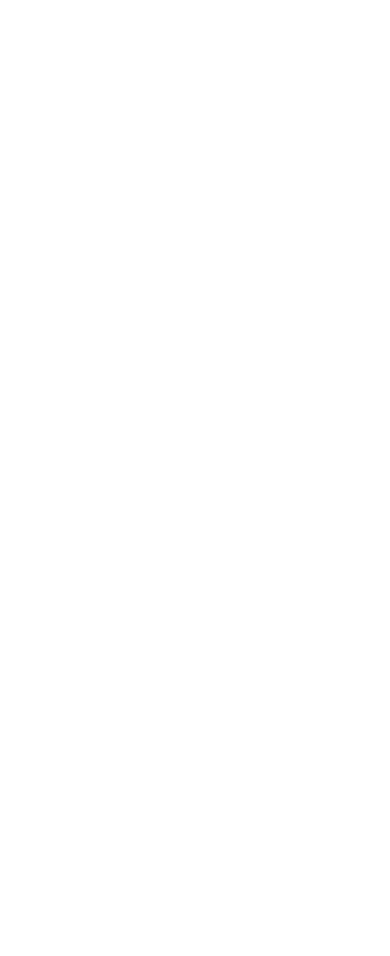
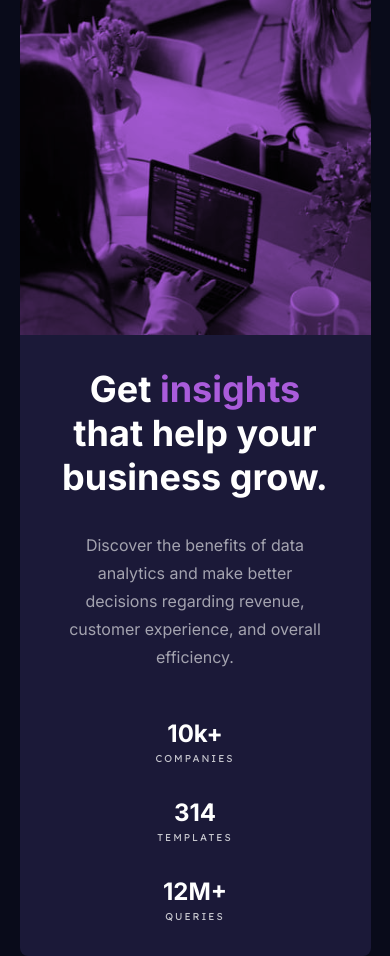
Before and after one commit to aluizamendes/frontendmentor-challenges, a plain HTML site: page index.html in a window 390 px wide. Before the commit the page ends 844 px from the top, so only its background shows below. Drawn offline with Linux system fonts and the light colour scheme.

Commit message:
finished

```diff
--- a/index.html
+++ b/index.html
@@ -11,6 +11,30 @@
   <title>Card component</title>
 </head>
 <body>
+  <div class="wrapper">
+    <div class="grid-container">
+      <div class="left-content">
+        <h1>Get <span class="highlight-txt">insights</span> that help your business grow.</h1>
+        <p>Discover the benefits of data analytics and make better decisions regarding revenue, customer experience, and overall efficiency.</p>
+        <div class="stats-container-flex">
+          <div class="stats-item">
+            <h3>10k+</h3>
+            <span>Companies</span>
+          </div>
+          <div class="stats-item">
+            <h3>314</h3>
+            <span>Templates</span>
+          </div>
+          <div class="stats-item">
+            <h3>12M+</h3>
+            <span>Queries</span>
+          </div>
+        </div>
+      </div>
+      <div class="right-content"></div>
+      </div>
+    </div>
+  </div>
 
 </body>
 </html>
--- a/style.css
+++ b/style.css
@@ -16,3 +16,123 @@
 font-family: 'Inter', sans-serif;
 font-family: 'Lexend Deca', sans-serif;
 */
+
+body {
+  background-color: var(--clr-dark-blue);
+  color: white;
+  height: 100vh;
+  display: flex;
+  align-items: center;
+}
+
+.wrapper {
+  margin-inline: auto;
+  width: min(90%, 1080px);
+}
+
+.grid-container {
+  display: grid;
+  grid-template-columns: repeat(2, 1fr);
+  background-color: var(--clr-dark-desaturated-blue);
+  border-radius: 8px;
+}
+
+/*
+=================
+Left content area
+=================
+*/
+
+.stats-container-flex {
+  display: flex;
+  flex-direction: row;
+  gap: 16%
+}
+
+.left-content {
+  padding: 32px 64px;
+  align-self: center;
+}
+
+h1, h3, p {
+  font-family: 'Inter', sans-serif;
+}
+
+.highlight-txt {
+  color: var(--clr-soft-violet);
+}
+
+h1 {
+  font-size: 36px;
+  margin-bottom: 32px;
+}
+
+p {
+  font-size: 16px;
+  margin-bottom: 64px;
+  color: var(--clr-transparent-white-headings);
+  line-height: 28px;
+}
+
+h3 {
+  font-size: 24px;
+}
+
+.stats-item span {
+  font-family: 'Lexend Deca', sans-serif;
+  text-transform: uppercase;
+  letter-spacing: 2px;
+  font-size: 10px;
+  color: var(--clr-transparent-white-text);
+}
+
+/*
+==========================
+Right content area (image)
+==========================
+*/
+
+.right-content {
+  background-image: url(./img/image-header-desktop.jpg);
+  background-blend-mode: multiply;
+  background-repeat: no-repeat;
+  background-color: var(--clr-soft-violet);
+  height: 446px;
+  border-radius: 0px 8px 8px 0px;
+}
+
+@media (max-width: 1025px) {
+  .grid-container {
+    grid-template-columns: 1fr;
+  }
+
+  .left-content {
+    grid-area: 2;
+    padding: 32px 40px;
+  }
+
+  h1, p {
+    text-align: center;
+  }
+
+  p {
+    margin-bottom: 48px;
+  }
+
+  .stats-item {
+    text-align: center;
+  }
+
+  .stats-container-flex {
+    flex-direction: column;
+    align-items: center;
+    gap: 32px;
+  }
+
+  .right-content {
+    background-image: url(./img/image-header-mobile.jpg);
+    background-position: center;
+    background-size: cover;
+    border-radius: 8px 8px 0px 0px;
+  }
+}
```
Also changed, not shown: img/Screenshot.png (added), img/favicon-32x32.png (deleted), 1 other file.
